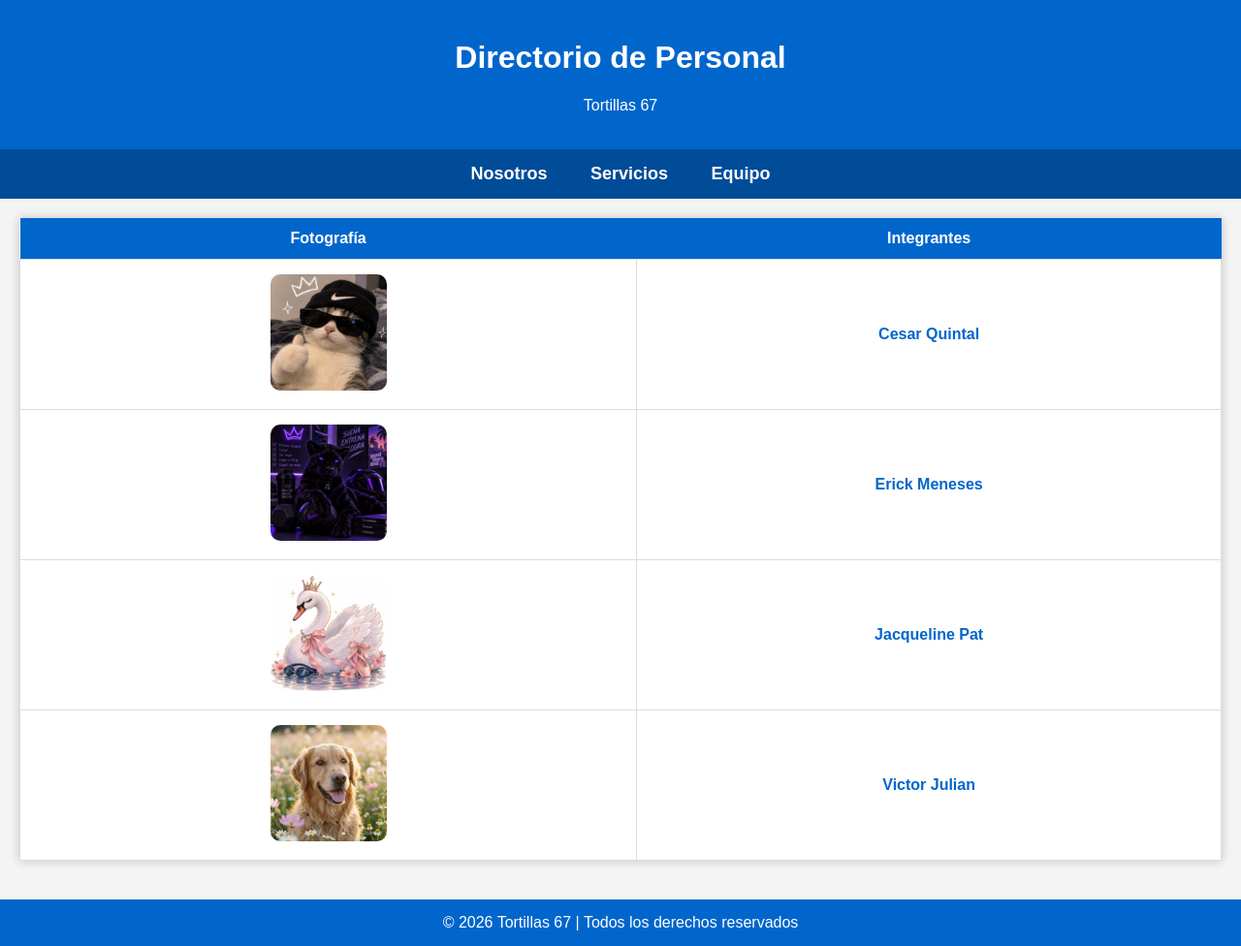
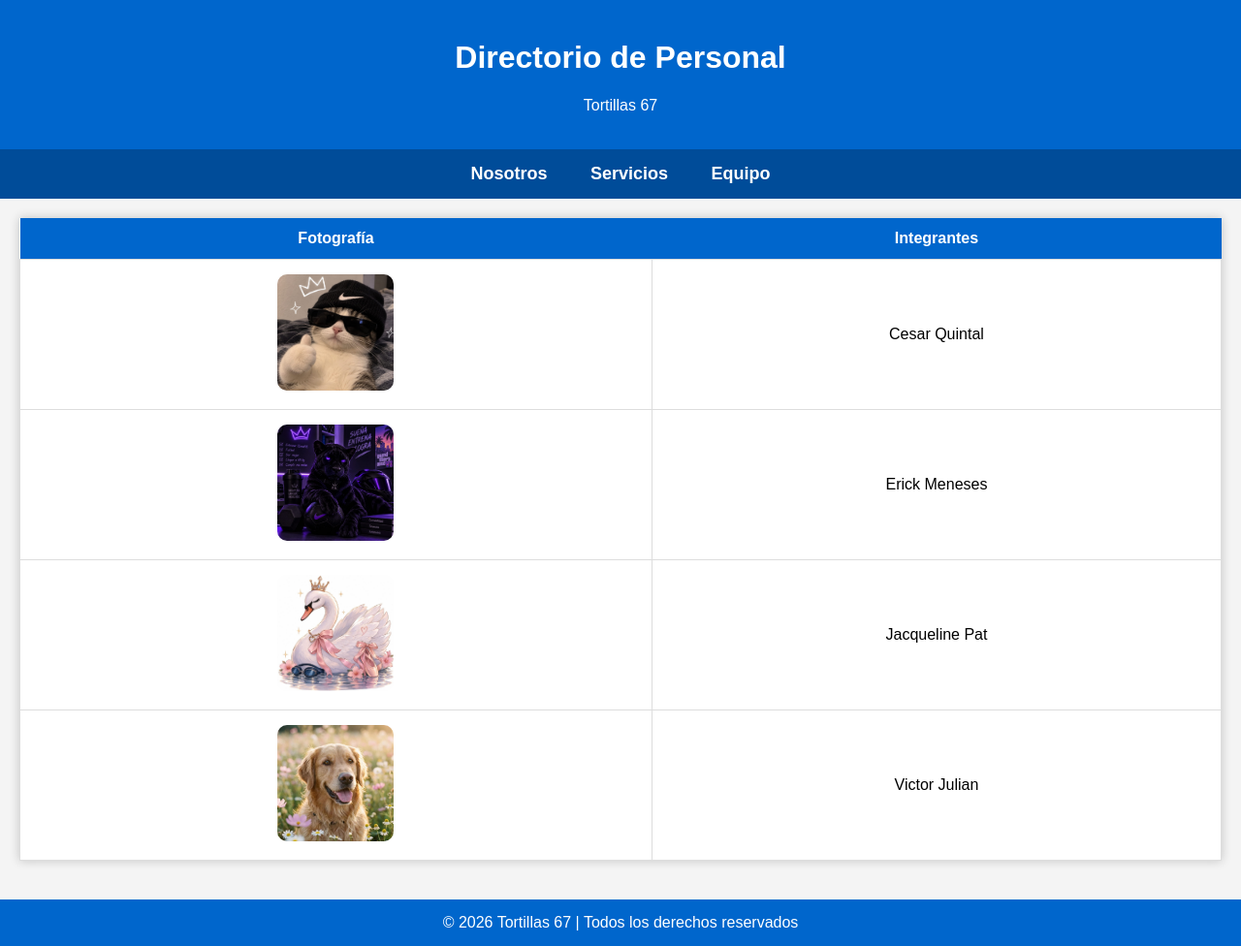
Before and after one commit to Tortillas67/Tortillas67.github.io, a plain HTML site: page index.html in a window 1280 px wide. Shown: the whole page at 97% size. Drawn offline with Linux system fonts and the light colour scheme.

Commit message:
Update index.html

```diff
--- a/index.html
+++ b/index.html
@@ -55,6 +55,15 @@ th{
  padding: 12px;
 }
 
+th a{
+ color: white;
+ text-decoration: none;
+}
+
+th a:hover{
+ color: #ffcc00;
+}
+
 td{
  border: 1px solid #ddd;
  padding: 15px;
@@ -66,17 +75,6 @@ td img{
  height: 120px;
  object-fit: cover;
  border-radius: 10px;
-}
-
-td a{
- text-decoration: none;
- color: #0066cc;
- font-weight: bold;
-}
-
-td a:hover{
- color: #ff6600;
- text-decoration: underline;
 }
 
 tr:hover{
@@ -111,51 +109,41 @@ footer{
 <table>
  <tr>
   <th>Fotografía</th>
- <th>Integrantes</th>
+
+  <!-- HIPERVÍNCULO (LINK) EN EL TÍTULO INTEGRANTES -->
+  <th>
+   <a href="https://tortillas67.github.io/Fotos%20de%20Tortillas67/" target="_blank">
+    Integrantes
+   </a>
+  </th>
  </tr>
 
  <tr>
   <td>
    <img src="https://tortillas67.github.io/Fotos%20de%20Tortillas67/Cesar%20Quintal.jpeg" alt="Cesar Quintal">
   </td>
- <td>
- <a href="https://tortillas67.github.io/Fotos%20de%20Tortillas67/Cesar%20Quintal.jpeg" target="_blank">
- Cesar Quintal
- </a>
- </td>
+  <td>Cesar Quintal</td>
  </tr>
 
  <tr>
   <td>
    <img src="https://tortillas67.github.io/Fotos%20de%20Tortillas67/Erick%20Meneses.jpeg" alt="Erick Meneses">
   </td>
- <td>
- <a href="https://tortillas67.github.io/Fotos%20de%20Tortillas67/Erick%20Meneses.jpeg" target="_blank">
- Erick Meneses
- </a>
- </td>
+  <td>Erick Meneses</td>
  </tr>
 
  <tr>
   <td>
    <img src="https://tortillas67.github.io/Fotos%20de%20Tortillas67/Jacqueline%20Pat.jpeg" alt="Jacqueline Pat">
   </td>
- <td>
- <a href="https://tortillas67.github.io/Fotos%20de%20Tortillas67/Jacqueline%20Pat.jpeg" target="_blank">
- Jacqueline Pat
- </a>
- </td>
+  <td>Jacqueline Pat</td>
  </tr>
 
  <tr>
   <td>
    <img src="https://tortillas67.github.io/Fotos%20de%20Tortillas67/Victor%20Julian.jpeg" alt="Victor Julian">
   </td>
- <td>
- <a href="https://tortillas67.github.io/Fotos%20de%20Tortillas67/Victor%20Julian.jpeg" target="_blank">
- Victor Julian
- </a>
- </td>
+  <td>Victor Julian</td>
  </tr>
 
 </table>
```
Lines whose indentation alone changed are shown as unchanged.
